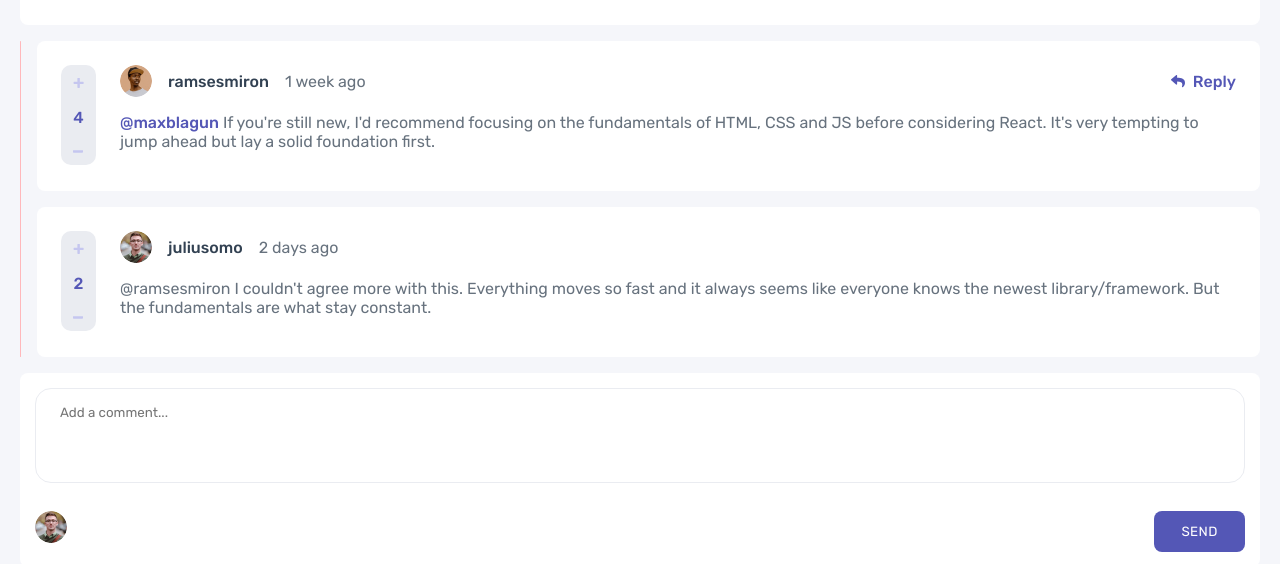
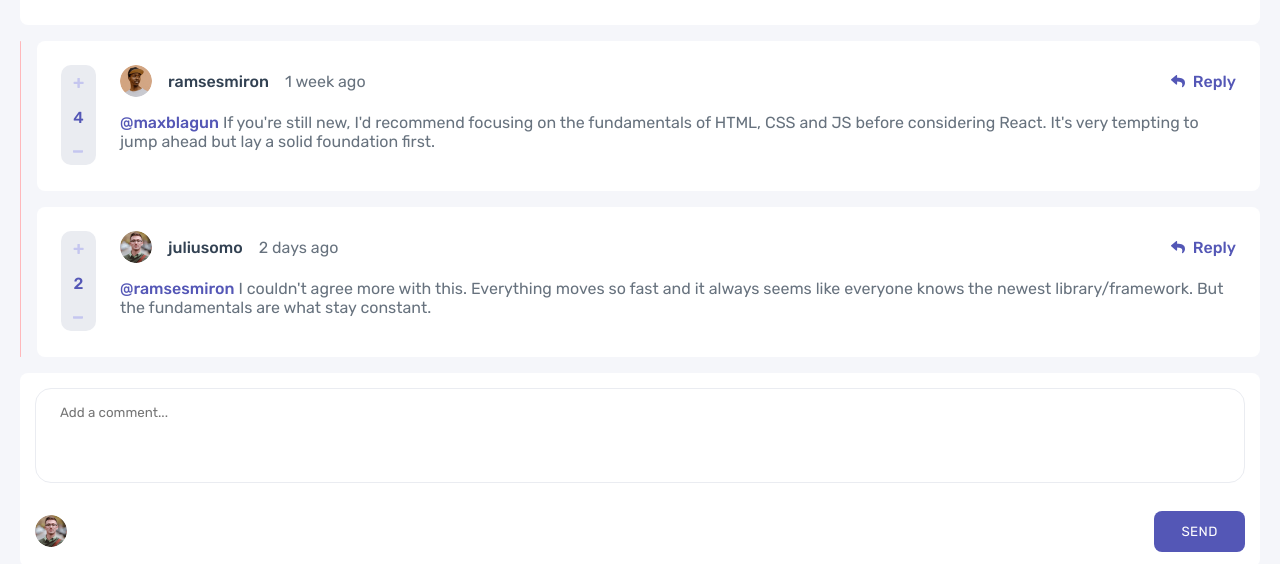
Before and after one commit to svyatoslavkk/interactive-comments-section-main, a React (Create React App) app: page / in a window 1280 px wide. Shown: the part 311-875 px from the top of the page. Built offline with nearby package versions, Linux system fonts and the light colour scheme.

Commit message:
array comment info map and done

```diff
--- a/src/App.scss
+++ b/src/App.scss
@@ -199,6 +199,8 @@ p {
 
     .add-comment-block-footer {
         display: flex;
+        text-align: center;
+        align-items: center;
         justify-content: space-between;
 
         .send-button {
--- a/src/App.tsx
+++ b/src/App.tsx
@@ -22,6 +22,26 @@ function App() {
       comment: 'Woah, your project looks awesome! How long have you been coding for? I\'m still new, but think I want to dive into React as well soon. Perhaps you can give me an insight on where I can learn React?\nThanks!',
       numberOfLikes: 5,
     },
+  ]
+
+  const replyComments = [
+    {
+      image: imageRamsesmiron,
+      username: 'ramsesmiron',
+      replyUsername: 'maxblagun',
+      date: '1 week ago',
+      comment: 'If you\'re still new, I\'d recommend focusing on the fundamentals of HTML, CSS and JS before considering React. It\'s very tempting to jump ahead but lay a solid foundation first.',
+      numberOfLikes: 4,
+    },
+    {
+      image: imageJuliusomo,
+      username: 'juliusomo',
+      replyUsername: 'ramsesmiron',
+      date: '2 days ago',
+      comment: 'I couldn\'t agree more with this. Everything moves so fast and it always seems like everyone knows the newest library/framework. But the fundamentals are what stay constant.',
+      numberOfLikes: 2,
+    },
+
   ]
 
   return (
@@ -69,19 +89,20 @@ function App() {
           <div className='replies-line'></div>
 
           <div className='comment-replies-items'>
+            {replyComments.map((item: any) => (
               <div className='comment-item'>
 
                 <div className='likes-counter-desktop'>
                     <img src="icon-plus.svg" className='icon-plus' alt="Icon Plus" />
-                  <h4 className='number-of-likes'>4</h4>
+                    <h4 className='number-of-likes'>{item.numberOfLikes}</h4>
                     <img src="icon-minus.svg" className='icon-minus' alt="Icon Minus" />
                 </div>
                 <div>
                   <div className='comment-item-header-desktop'>
                     <div className='comment-item-header'>
-                    <img src="image-ramsesmiron.png" className='avatar-img' alt="Avatar Image" />
-                    <h4 className='username'>ramsesmiron</h4>
-                    <p>1 week ago</p>
+                      <img src={item.image} className='avatar-img' alt="Avatar Image" />
+                      <h4 className='username'>{item.username}</h4>
+                      <p>{item.date}</p>
                     </div>
                     <div className='reply-desktop'>
                         <img src="icon-reply.svg" className='icon-reply' alt="Icon Reply" />
@@ -89,12 +110,12 @@ function App() {
                     </div>
                   </div>
                     <p className='comment-text'>
-                    <span className='username-reply'>@maxblagun</span> If you're still new, I'd recommend focusing on the fundamentals of HTML, CSS and JS before considering React. It's very tempting to jump ahead but lay a solid foundation first.
+                      <span className='username-reply'>@{item.replyUsername}</span> {item.comment}
                     </p>
                     <div className='comment-item-footer'>
                       <div className='likes-counter'>
                         <img src="icon-plus.svg" className='icon-plus' alt="Icon Plus" />
-                      <h4 className='number-of-likes'>4</h4>
+                        <h4 className='number-of-likes'>{item.numberOfLikes}</h4>
                         <img src="icon-minus.svg" className='icon-minus' alt="Icon Minus" />
                       </div>
                       <div className='reply'>
@@ -104,42 +125,7 @@ function App() {
                     </div>
                 </div>
               </div>
-
-            <div className='comment-item'>
-
-              <div className='likes-counter-desktop'>
-                  <img src="icon-plus.svg" className='icon-plus' alt="Icon Plus" />
-                  <h4 className='number-of-likes'>2</h4>
-                  <img src="icon-minus.svg" className='icon-minus' alt="Icon Minus" />
-              </div>
-              <div>
-                  <div className='comment-item-header'>
-                    <img src="image-juliusomo.png" className='avatar-img' alt="Avatar Image" />
-                    <h4 className='username'>juliusomo</h4>
-                    <p>2 days ago</p>
-                  </div>
-                  <p className='comment-text'>
-                    <span>@ramsesmiron</span> I couldn't agree more with this. Everything moves so fast and it always seems like everyone knows the newest library/framework. But the fundamentals are what stay constant.
-                  </p>
-                  <div className='comment-item-footer'>
-                    <div className='likes-counter'>
-                      <img src="icon-plus.svg" className='icon-plus' alt="Icon Plus" />
-                      <h4 className='number-of-likes'>2</h4>
-                      <img src="icon-minus.svg" className='icon-minus' alt="Icon Minus" />
-                    </div>
-                    <div className='message-options'>
-                      <div className='delete'>
-                        <img src="icon-delete.svg" className='icon-delete' alt="Icon Delete" />
-                        <h4>Delete</h4>
-                      </div>
-                      <div className='edit'>
-                        <img src="icon-edit.svg" className='icon-edit' alt="Icon Edit" />
-                        <h4>Edit</h4>
-                      </div>
-                    </div>
-                  </div>
-              </div>
-            </div>
+            ))}
           </div>
 
         </div>
```
Lines whose indentation alone changed are shown as unchanged.
